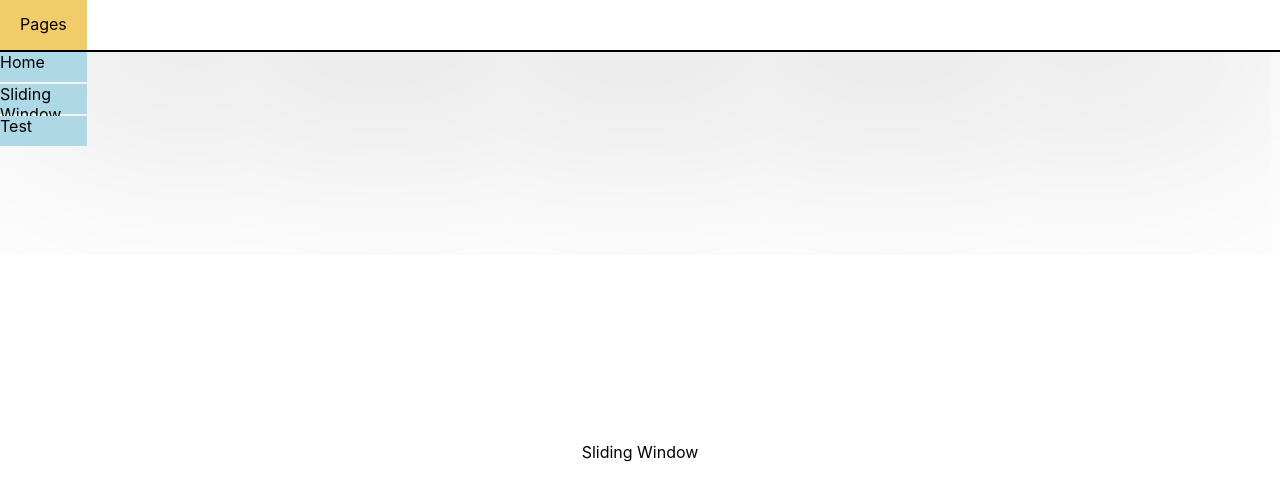
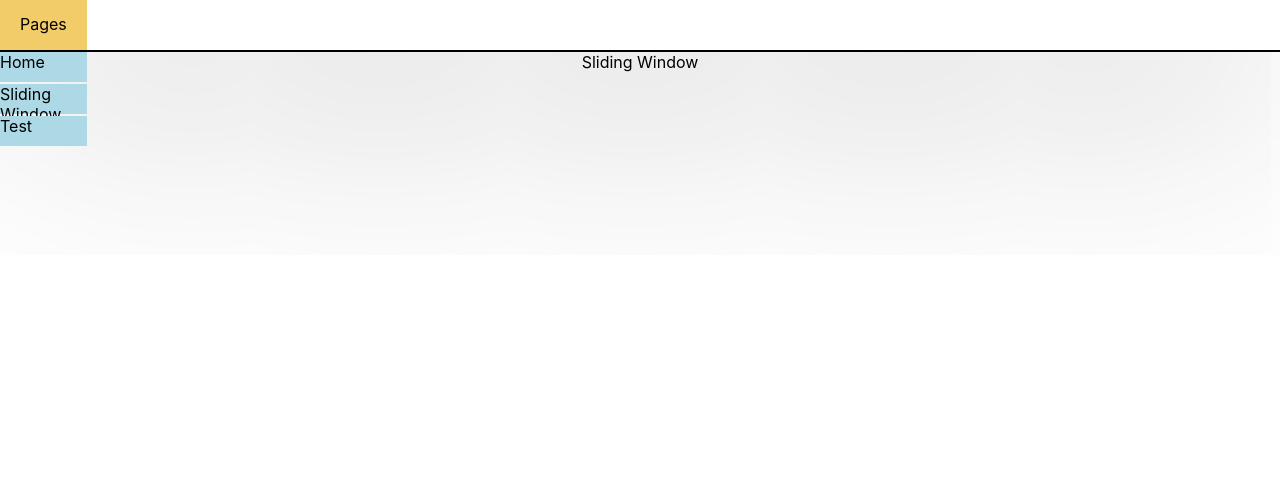
Before and after one commit to tylercodes1/whiteboarding-strategies, a React (Create React App) app: page /sliding-window in a window 1280 px wide. Shown: the top 500 px of the page. Built offline with nearby package versions, Linux system fonts and the light colour scheme.

Commit message:
Note to self, refactor css vars

```diff
--- a/src/pages/SlidingWindowPage/SlidingWindowPage.css
+++ b/src/pages/SlidingWindowPage/SlidingWindowPage.css
@@ -1,7 +1,12 @@
 .sliding-window-page {
-	height: 100%;
+	position: relative;
+	height: calc(100% - 52px);
 	width: 100%;
 	display: flex;
-	justify-content: center;
+	flex-direction: column;
 	align-items: center;
 }
+.usecase-container {
+	width: 60vw;
+	margin: 0px 20px;
+}
```
